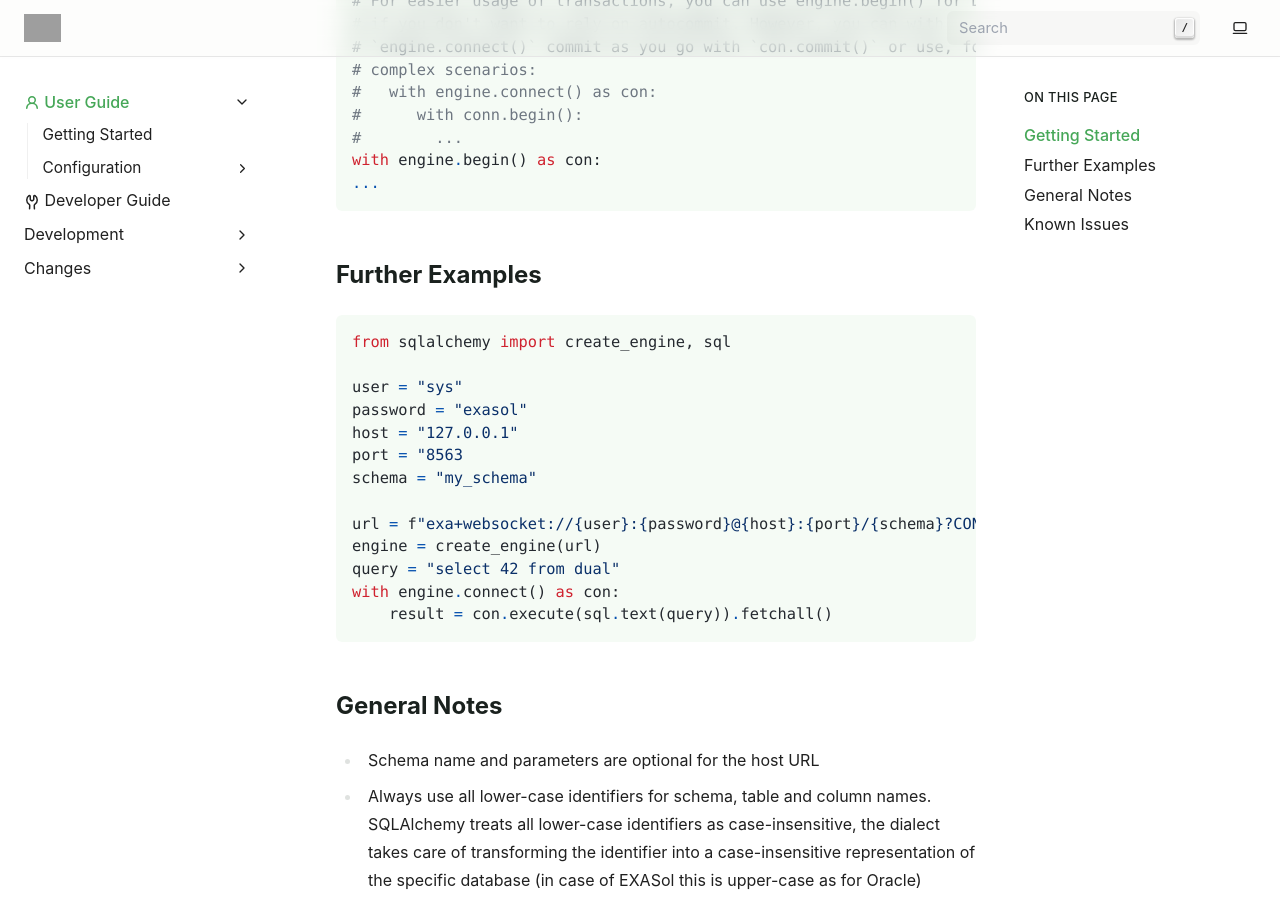
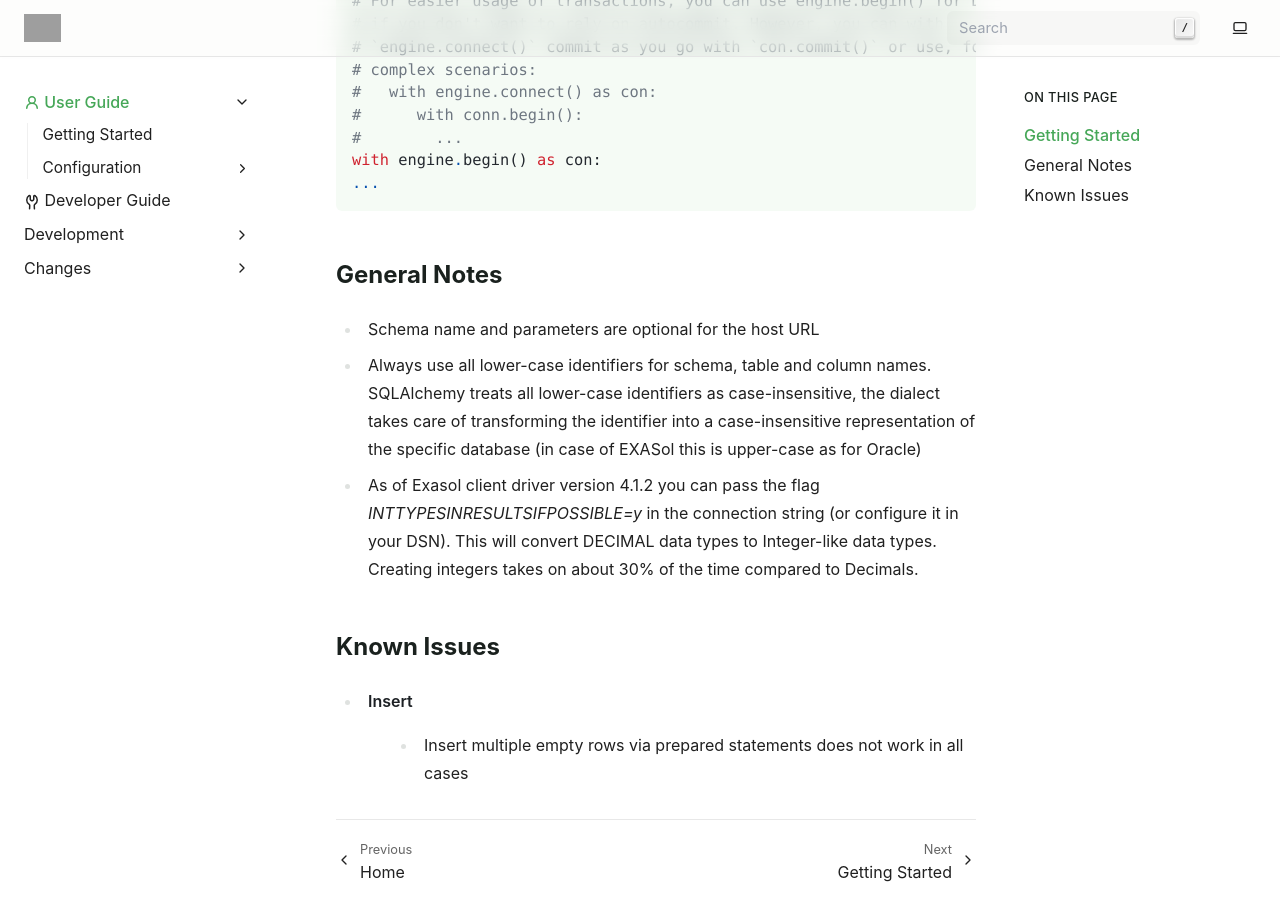
Before and after one commit to exasol/sqlalchemy-exasol, a Sphinx documentation site: the page built from doc/user_guide/index.rst, in a window 1280 px wide and 900 px high, scrolled down 865 px. Built offline with Sphinx 7.4.7, drawn with Linux system fonts in a browser that asks for light colours; grey boxes are pictures that could not be loaded.

Commit message:
Remove as example does not add anything

```diff
--- a/doc/user_guide/index.rst
+++ b/doc/user_guide/index.rst
@@ -44,26 +44,6 @@ Getting Started
         ...
 
 
-Further Examples
-~~~~~~~~~~~~~~~~
-
-.. code-block:: python
-
-    from sqlalchemy import create_engine, sql
-
-    user = "sys"
-    password = "exasol"
-    host = "127.0.0.1"
-    port = "8563
-    schema = "my_schema"
-
-    url = f"exa+websocket://{user}:{password}@{host}:{port}/{schema}?CONNECTIONLCALL=en_US.UTF-8"
-    engine = create_engine(url)
-    query = "select 42 from dual"
-    with engine.connect() as con:
-        result = con.execute(sql.text(query)).fetchall()
-
-
 General Notes
 ~~~~~~~~~~~~~
 
```
